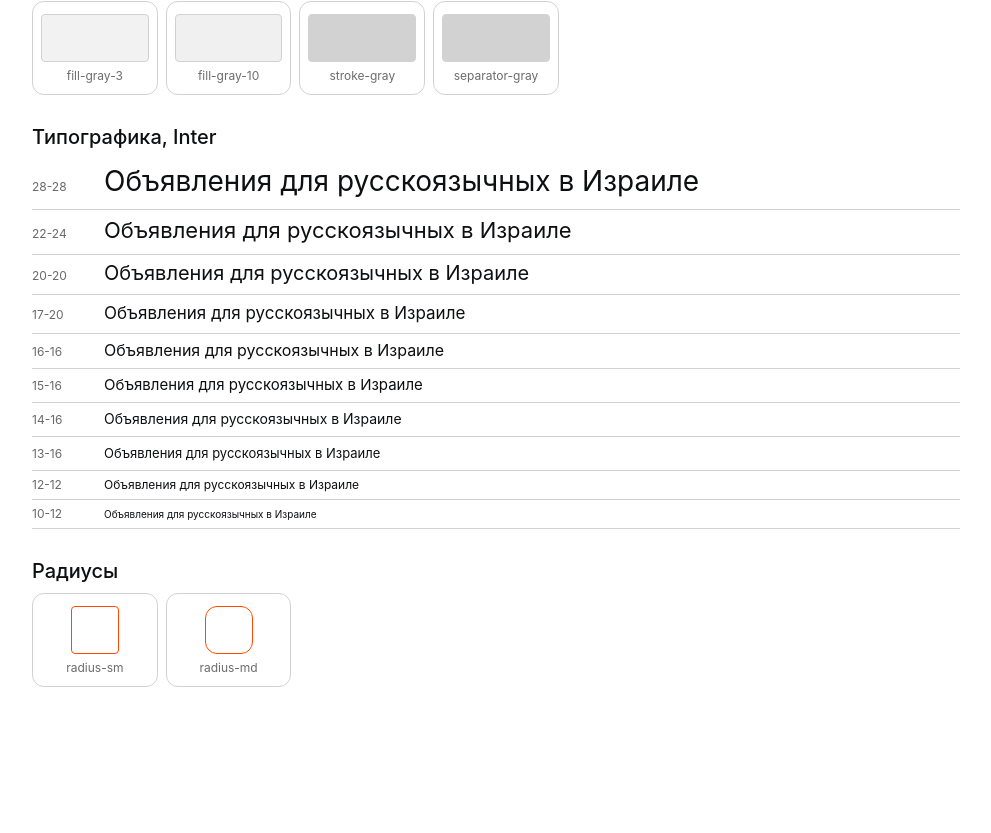
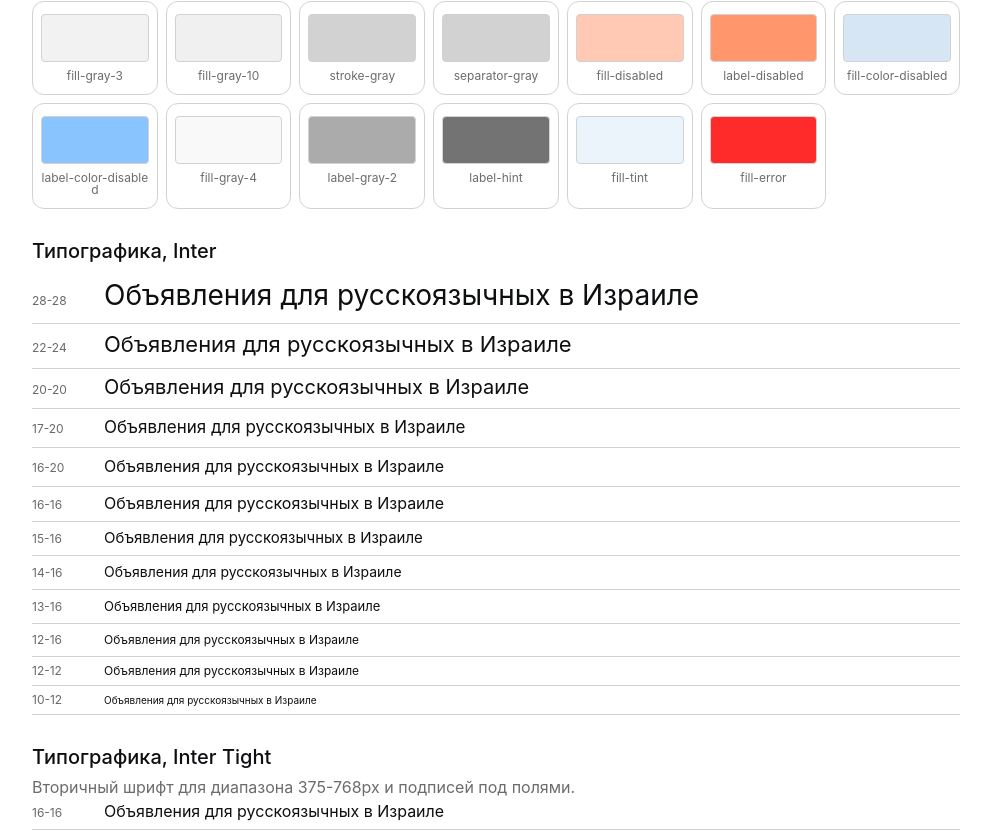
Before and after one commit to kango-com/frontend, a Nuxt app: page /tokens in a window 1280 px wide. Shown: the part 347-1180 px from the top of the page, without its empty margins (144-1135 px from the left). Before the commit the page ends 1066 px from the top, so only its background shows below. Built offline with nearby package versions, Linux system fonts and the light colour scheme.

Commit message:
feat: show new tokens on /tokens and load Inter Tight
Co-Authored-By: Claude Sonnet 5.5 <noreply@anthropic.com>

```diff
--- a/app/pages/tokens.vue
+++ b/app/pages/tokens.vue
@@ -5,10 +5,13 @@ const colors = [
   'fill-primary', 'stroke-primary', 'fill-color-4', 'fill-color', 'fill-color-3', 'stroke-color',
   'label-primary', 'label-secondary', 'label-gray', 'label-white',
   'background', 'fill-white', 'fill-gray', 'fill-gray-2', 'fill-gray-3', 'fill-gray-10',
-  'stroke-gray', 'separator-gray'
+  'stroke-gray', 'separator-gray',
+  'fill-disabled', 'label-disabled', 'fill-color-disabled', 'label-color-disabled',
+  'fill-gray-4', 'label-gray-2', 'label-hint', 'fill-tint', 'fill-error'
 ]
-const texts = ['28-28', '22-24', '20-20', '17-20', '16-16', '15-16', '14-16', '13-16', '12-12', '10-12']
-const radii = ['sm', 'md']
+const texts = ['28-28', '22-24', '20-20', '17-20', '16-20', '16-16', '15-16', '14-16', '13-16', '12-16', '12-12', '10-12']
+const tightTexts = ['16-16', '12-12']
+const radii = ['sm', 'tab', 'md', 'pill']
 </script>
 
 <template>
@@ -27,6 +30,15 @@ const radii = ['sm', 'md']
     <h2>Типографика, Inter</h2>
     <ul class="list">
       <li v-for="t in texts" :key="t" :style="{ fontSize: `var(--text-${t})`, lineHeight: `var(--leading-${t})` }">
+        <span class="mono">{{ t }}</span>
+        Объявления для русскоязычных в Израиле
+      </li>
+    </ul>
+
+    <h2>Типографика, Inter Tight</h2>
+    <p class="hint">Вторичный шрифт для диапазона 375-768px и подписей под полями.</p>
+    <ul class="list">
+      <li v-for="t in tightTexts" :key="t" :style="{ fontFamily: 'var(--font-sans-tight)', fontSize: `var(--text-${t})`, lineHeight: `var(--leading-${t})` }">
         <span class="mono">{{ t }}</span>
         Объявления для русскоязычных в Израиле
       </li>
--- a/nuxt.config.ts
+++ b/nuxt.config.ts
@@ -5,7 +5,10 @@ export default defineNuxtConfig({
   css: ['~/assets/css/tokens.css', '~/assets/css/base.css'],
   components: [{ path: '~/components', pathPrefix: false }],
   fonts: {
-    families: [{ name: 'Inter', weights: [400, 500, 600], styles: ['normal'], subsets: ['latin', 'cyrillic'] }]
+    families: [
+      { name: 'Inter', weights: [400, 500, 600], styles: ['normal'], subsets: ['latin', 'cyrillic'] },
+      { name: 'Inter Tight', weights: [400, 500], styles: ['normal'], subsets: ['latin', 'cyrillic'] }
+    ]
   },
   icon: {
     customCollections: [{ prefix: 'kango', dir: './app/assets/icons' }]
```
